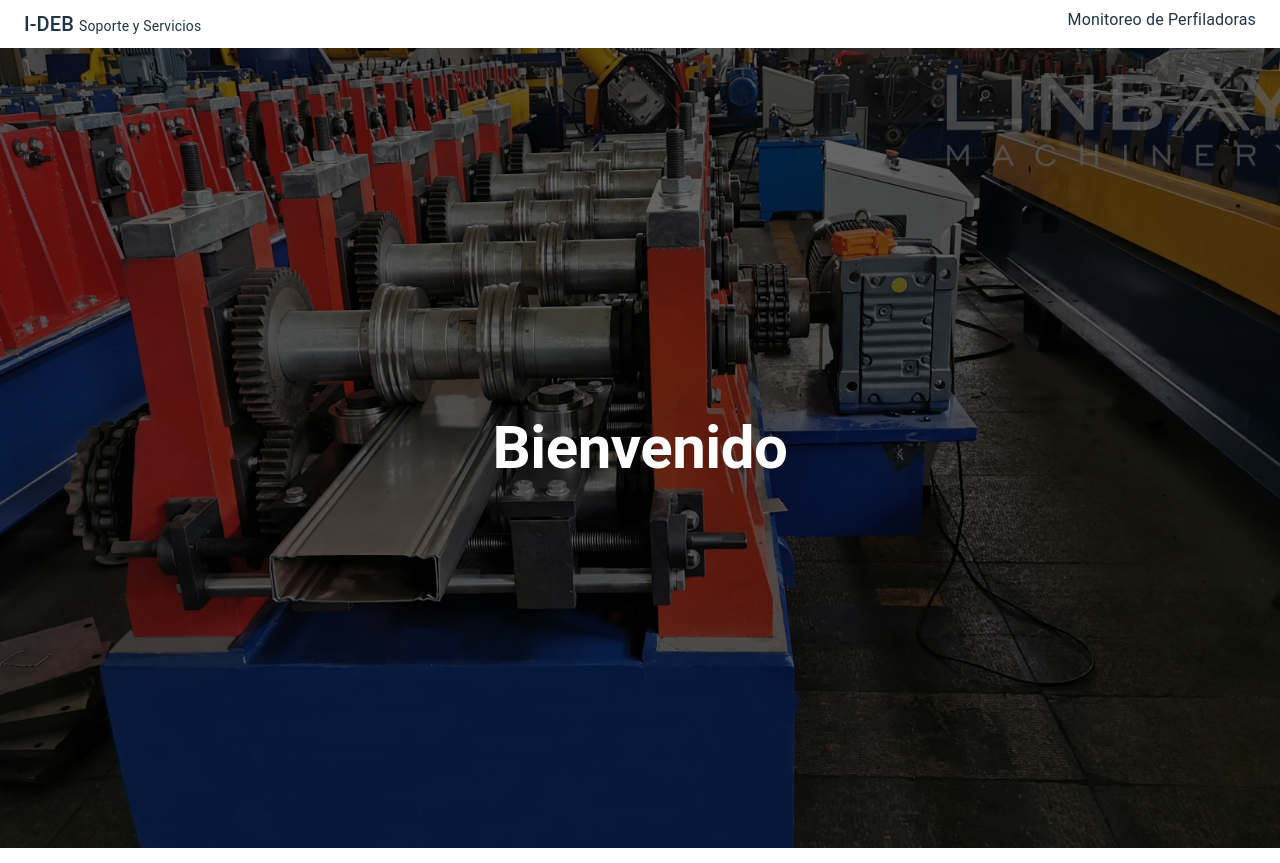
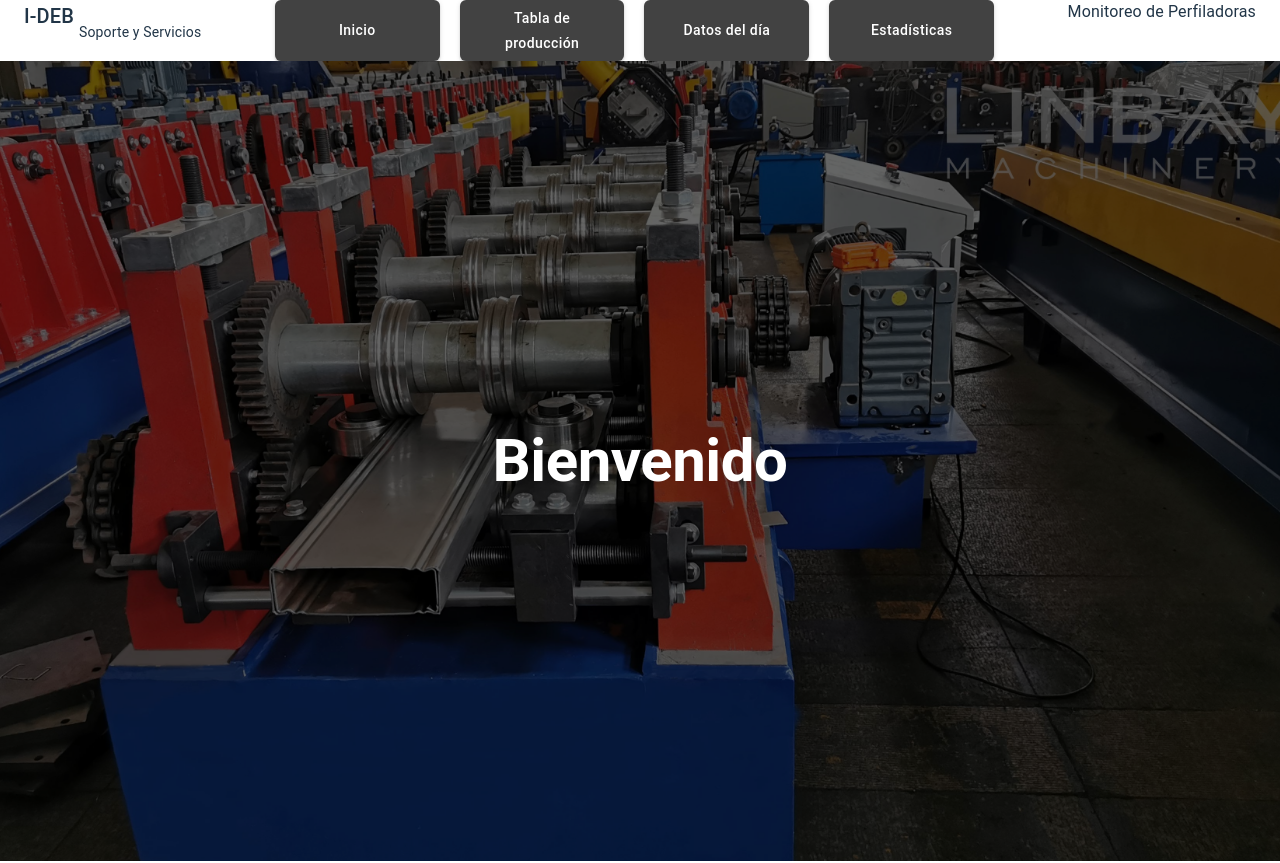
Before and after one commit to MaximoGtz/mes_frontend, a React (Vite) app: page / in a window 1280 px wide. Shown: the top 863 px of the page. Built offline with nearby package versions, Linux system fonts and the light colour scheme; no server answers.

Commit message:
Se modifico el navbar con botones y se agregó la tabla de totales

```diff
--- a/src/App.jsx
+++ b/src/App.jsx
@@ -2,6 +2,8 @@ import MainLayout from "./layout/MainLayout";
 import MainPage from "./pages/MainPage";
 import NotFoundPage from "./pages/NotFoundPage";
 import InsertionsDay from "./pages/InsertionsDay";
+import StatsPage from "./pages/StatsPage";
+import TablePage from "./pages/TablePage";
 import { Container, Typography, Box } from "@mui/material";
 import ReactDOM from "react-dom/client";
 import { BrowserRouter, Routes, Route } from "react-router-dom";
@@ -12,6 +14,9 @@ function App() {
         <Route path="/" element={<MainLayout />}>
           <Route index element={<MainPage />} />
           <Route path="estatus/dia" element={<InsertionsDay />} />
+          <Route path="tabla" element={<TablePage />} />
+          <Route path="estatus/dia" element={<InsertionsDay />} />
+          <Route path="estadisticas" element={<StatsPage />} />
           {/* <Route path="contact" element={<Contact />} /> */}
           <Route path="*" element={<NotFoundPage />} />
         </Route>
--- a/src/assets/theme.js
+++ b/src/assets/theme.js
@@ -25,6 +25,8 @@ const theme = createTheme({
     },
     info: {
       main: "#0288d1", // azul acero
+      dark: "#026ca4",
+      darker: "#015280",
     },
     success: {
       main: "#388e3c", // verde apagado, más sobrio
--- /dev/null
+++ b/src/components/TableDayTotal.jsx
@@ -0,0 +1,44 @@
+import { Grid3x3 } from "@mui/icons-material";
+import { Box, Card, colors, Grid, Paper, Typography } from "@mui/material";
+import React from "react";
+
+export default function TableDayTotal(data) {
+  return (
+    <Box margin={"10px 0px"}>
+      <Paper sx={{ backgroundColor: "info.dark" }}>
+        <Grid container spacing={2} padding={"10px"}>
+          <Grid size={4}>
+            <Typography variant="h5" textAlign={"center"} fontWeight={600}>
+              Meta de piezas por día:
+            </Typography>
+          </Grid>
+          <Grid size={4}>
+            <Typography variant="h5" textAlign={"center"} fontWeight={600}>
+              Piezas hechas:
+            </Typography>
+          </Grid>
+          <Grid size={4}>
+            <Typography variant="h5" textAlign={"center"} fontWeight={600}>
+              Diferencia de piezas:
+            </Typography>
+          </Grid>
+          <Grid size={4}>
+            <Typography variant="h5" textAlign={"center"}>
+              {!data ? data.total_expected : "Sin información"}
+            </Typography>
+          </Grid>
+          <Grid size={4}>
+            <Typography variant="h5" textAlign={"center"}>
+              {!data ? data.total_made : "Sin información"}
+            </Typography>
+          </Grid>
+          <Grid size={4}>
+            <Typography variant="h5" textAlign={"center"}>
+              {!data ? data.difference : "Sin información"}
+            </Typography>
+          </Grid>
+        </Grid>
+      </Paper>
+    </Box>
+  );
+}
--- a/src/components/TableInsertionsHours.jsx
+++ b/src/components/TableInsertionsHours.jsx
@@ -41,17 +41,27 @@ export default function TableInsertionsHours({
           <TextField
             label="Minutos"
             fullWidth
+            color="warning"
+            autoComplete="off"
             onChange={(event) => changeTableData(index, event.target.value)}
           ></TextField>
         </TableCell>
         <TableCell>
-          <TextField fullWidth disabled value={row.death_time}></TextField>
+          <TextField
+            fullWidth
+            disabled
+            autoComplete="off"
+            value={row.death_time ? `${row.death_time} minutos` : `0 minutos`}
+            color="warning"
+          ></TextField>
         </TableCell>
         <TableCell>
           <TextField
             label="Escribe tus razónes"
             fullWidth
             multiline
+            autoComplete="off"
+            color="warning"
           ></TextField>
         </TableCell>
         <TableCell>
@@ -63,7 +73,7 @@ export default function TableInsertionsHours({
     ));
   }
   return (
-    <Box maxWidth={"xl"} margin={"0 auto"}>
+    <Box margin={"0 auto"}>
       <TableContainer component={Paper}>
         <Table>
           <TableHead sx={{ backgroundColor: "chocolate" }}>
--- a/src/layout/Navbar.jsx
+++ b/src/layout/Navbar.jsx
@@ -3,28 +3,35 @@ import AppBar from "@mui/material/AppBar";
 import Box from "@mui/material/Box";
 import Toolbar from "@mui/material/Toolbar";
 import Typography from "@mui/material/Typography";
-// import IconButton from "@mui/material/IconButton";
-// import MenuIcon from "@mui/icons-material/Menu";
-// import { Button } from "@mui/material";
+import { Button } from "@mui/material";
+import { useNavigate } from "react-router-dom";
+export default function Navbar() {
+  const navigate = useNavigate();
 
-export default function Navbar() {
+  const handleNavigate = (page) => {
+    switch (page) {
+      case "index":
+        navigate("/");
+        break;
+      case "prod_table":
+        navigate("/tabla");
+        break;
+      case "day_data":
+        navigate("/estatus/dia");
+        break;
+      case "stats":
+        navigate("/estadisticas");
+        break;
+
+      default:
+        navigate("/");
+        break;
+    }
+  };
   return (
     <Box>
       <AppBar position="static">
         <Toolbar variant="dense">
-          {/* <IconButton
-            edge="start"
-            color="inherit"
-            aria-label="menu"
-            sx={{ mr: 2 }}
-          >
-            <MenuIcon />
-          </IconButton> */}
-          {/* <img
-            src="/images/images.jpg"
-            alt="logo"
-            style={{ width: "50px", height: "50px", padding: "0px 20px" }}
-          ></img> */}
           <Box display={"flex"} justifyContent={"space-between"} width={"100%"}>
             <Box display={"flex"}>
               <Typography variant="h6" color="inherit" component="div">
@@ -42,11 +49,50 @@ export default function Navbar() {
                 Soporte y Servicios
               </Typography>
             </Box>
-            <Box>
-
+            <Box display={"flex"} width={"60%"} justifyContent={"space-around"}>
+              <Button
+                variant="contained"
+                fullWidth
+                sx={{ margin: "0px 10px" }}
+                onClick={() => {
+                  handleNavigate("index");
+                }}
+              >
+                Inicio
+              </Button>
+              <Button
+                variant="contained"
+                fullWidth
+                sx={{ margin: "0px 10px" }}
+                onClick={() => {
+                  handleNavigate("prod_table");
+                }}
+              >
+                Tabla de producción
+              </Button>
+              <Button
+                variant="contained"
+                fullWidth
+                sx={{ margin: "0px 10px" }}
+                onClick={() => {
+                  handleNavigate("day_data");
+                }}
+              >
+                Datos del día
+              </Button>
+              <Button
+                variant="contained"
+                fullWidth
+                sx={{ margin: "0px 10px" }}
+                onClick={() => {
+                  handleNavigate("stats");
+                }}
+              >
+                Estadísticas
+              </Button>
             </Box>
             <Box>
-              <Typography sx={{ marginLeft: "auto" }}>
+              <Typography sx={{ marginLeft: "auto" }} textAlign={"center"}>
                 Monitoreo de Perfiladoras
               </Typography>
             </Box>
--- a/src/pages/MainPage.jsx
+++ b/src/pages/MainPage.jsx
@@ -13,11 +13,11 @@ export default function MainPage() {
       try {
         const response = await axios.get(normalEndpoint("api/insertions"));
         console.log(response.data);
-        setInsertions(response.data.data); // Actualizar el estado con los datos de la API
+        setInsertions(response.data.data);
       } catch (error) {
         console.error("Error al obtener las inserciones:", error);
       } finally {
-        setLoading(false); // Detener el círculo de carga
+        setLoading(false);
       }
     };
 
@@ -28,7 +28,7 @@ export default function MainPage() {
       <Box
         sx={{
           height: "100vh",
-          backgroundImage: `url('/images/perfiladora.jpg')`, // Puedes cambiar esta imagen por una tuya
+          backgroundImage: `url('/images/perfiladora.jpg')`,
           backgroundSize: "cover",
           backgroundPosition: "center",
           position: "relative",
@@ -51,7 +51,6 @@ export default function MainPage() {
           }}
         />
 
-        {/* Contenido centrado */}
         <Typography
           variant="h2"
           sx={{
@@ -63,7 +62,6 @@ export default function MainPage() {
           Bienvenido
         </Typography>
       </Box>
-      {/* Mostrar el círculo de carga o la tabla */}
       <Box sx={{ padding: 4 }}>
         <Typography
           variant="h3"
--- /dev/null
+++ b/src/pages/StatsPage.jsx
@@ -0,0 +1,5 @@
+import React from "react";
+
+export default function StatsPage() {
+  return <div>Estadísticas</div>;
+}
--- /dev/null
+++ b/src/pages/TablePage.jsx
@@ -0,0 +1,5 @@
+import React from "react";
+
+export default function TablePage() {
+  return <div>Esta es la página de la tabla</div>;
+}
```
Also changed, not shown: src/components/TableInsertionsHoursForm.jsx (+13 -3 lines), src/pages/InsertionsDay.jsx (+16 -12 lines).
